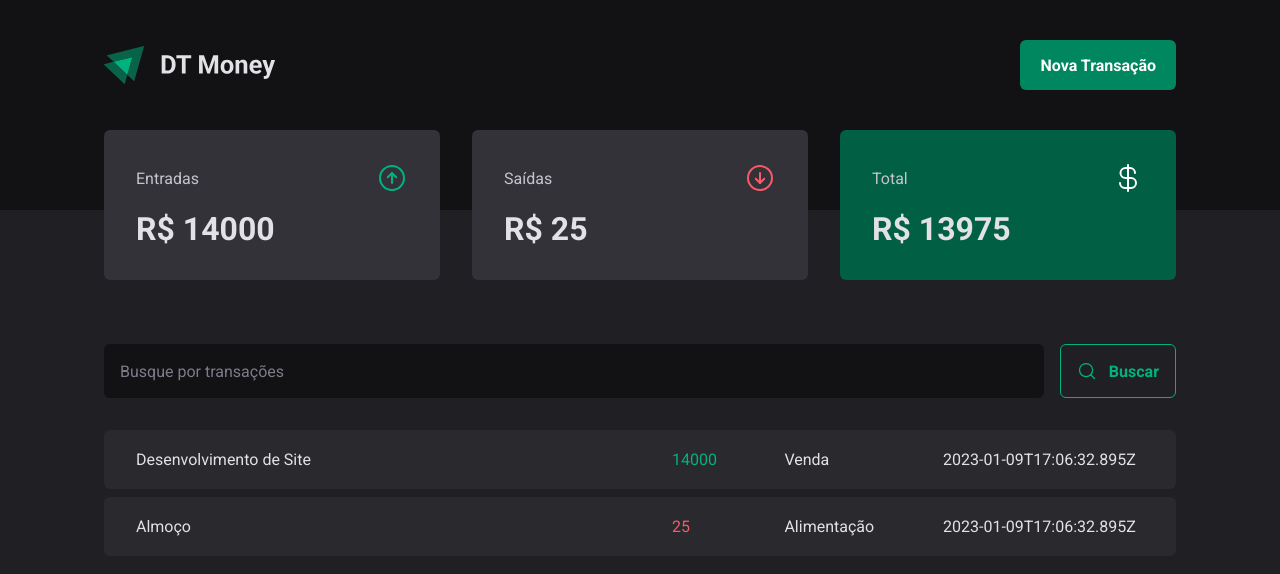
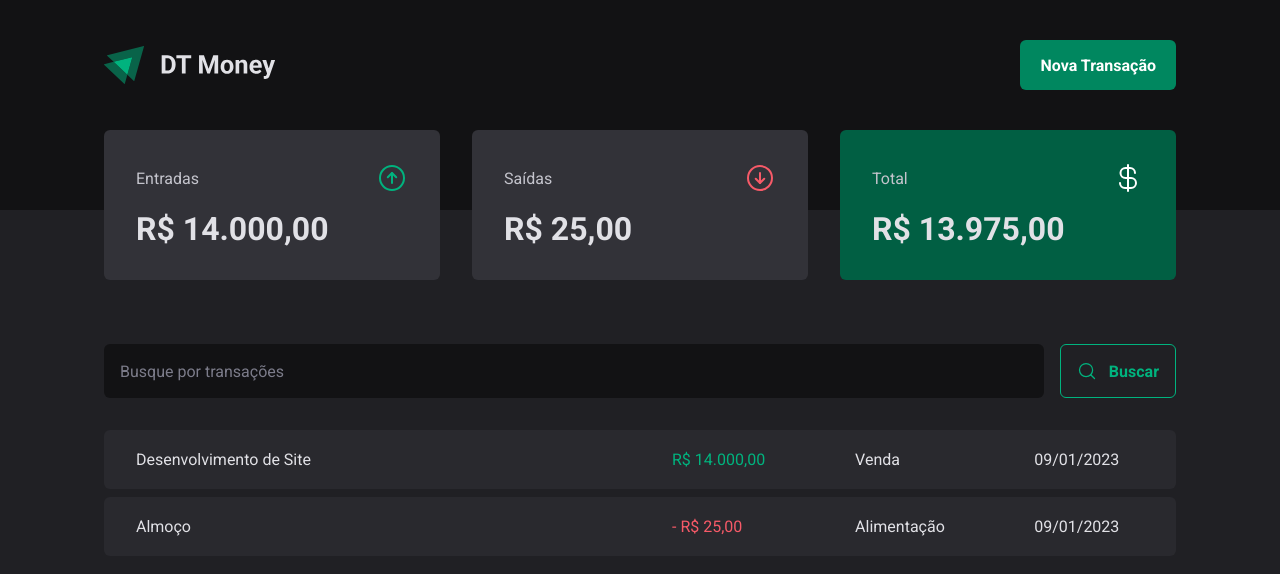
Before and after one commit to Anna-Luiza-Gusmao/dt-money, a React (Vite) app: page / in a window 1280 px wide. Shown: the top 574 px of the page. Built offline with nearby package versions, Linux system fonts and the light colour scheme; data requests are answered from the project's data file.

Commit message:
FormattedValues

```diff
--- a/src/components/Summary/index.tsx
+++ b/src/components/Summary/index.tsx
@@ -2,6 +2,7 @@
 import { SummaryContainer, SummaryCard } from './styles'
 import { useContext } from 'react'
 import { TransactionsContext } from '../../contexts/TransactionsContext'
+import { priceFormatter } from '../../utils/formatter'
 
 export function Summary () {
     const { transactions } = useContext(TransactionsContext)
@@ -31,21 +32,21 @@
                     <span>Entradas</span>
                     <ArrowCircleUp size={32} color="#00B37E" />
                 </header>
-                <strong>R$ {summary.income}</strong>
+                <strong>{priceFormatter.format(summary.income)}</strong>
             </SummaryCard>
             <SummaryCard>
                 <header>
                     <span>Saídas</span>
                     <ArrowCircleDown size={32} color="#F75A68" />
                 </header>
-                <strong>R$ {summary.outcome}</strong>
+                <strong>{priceFormatter.format(summary.outcome)}</strong>
             </SummaryCard>
             <SummaryCard variant='green'>
                 <header>
                     <span>Total</span>
                     <CurrencyDollar size={32} color="#FFF" />
                 </header>
-                <strong>R$ {summary.total}</strong>
+                <strong>{priceFormatter.format(summary.total)}</strong>
             </SummaryCard>
         </SummaryContainer>
     )
--- a/src/pages/Transactions/Transactions.tsx
+++ b/src/pages/Transactions/Transactions.tsx
@@ -4,6 +4,7 @@
 import { SearchForm } from "./components/SearchForm"
 import { TransactionsContainer, TransactionsTable, PriceHighlight } from './styles'
 import { TransactionsContext } from "../../contexts/TransactionsContext"
+import { dateFormatter, priceFormatter } from "../../utils/formatter"
 
 export function Transactions() {
     const { transactions } = useContext(TransactionsContext)
@@ -23,11 +24,12 @@
                                         <td width="50%">{transaction.description}</td>
                                         <td>
                                             <PriceHighlight variant={transaction.type}>
-                                                {transaction.price}
+                                                {transaction.type === 'outcome' && '- '}
+                                                {priceFormatter.format(transaction.price)}
                                             </PriceHighlight>
                                         </td>
                                         <td>{transaction.category}</td>
-                                        <td>{transaction.createdAt}</td>
+                                        <td>{dateFormatter.format(new Date(transaction.createdAt))}</td>
                                     </tr>
                                 )
                             })
--- /dev/null
+++ b/src/utils/formatter.ts
@@ -0,0 +1,6 @@
+export const dateFormatter = new Intl.DateTimeFormat('pt-BR')
+
+export const priceFormatter = new Intl.NumberFormat('pt-BR', {
+    style: 'currency',
+    currency: 'BRL'
+})
```
